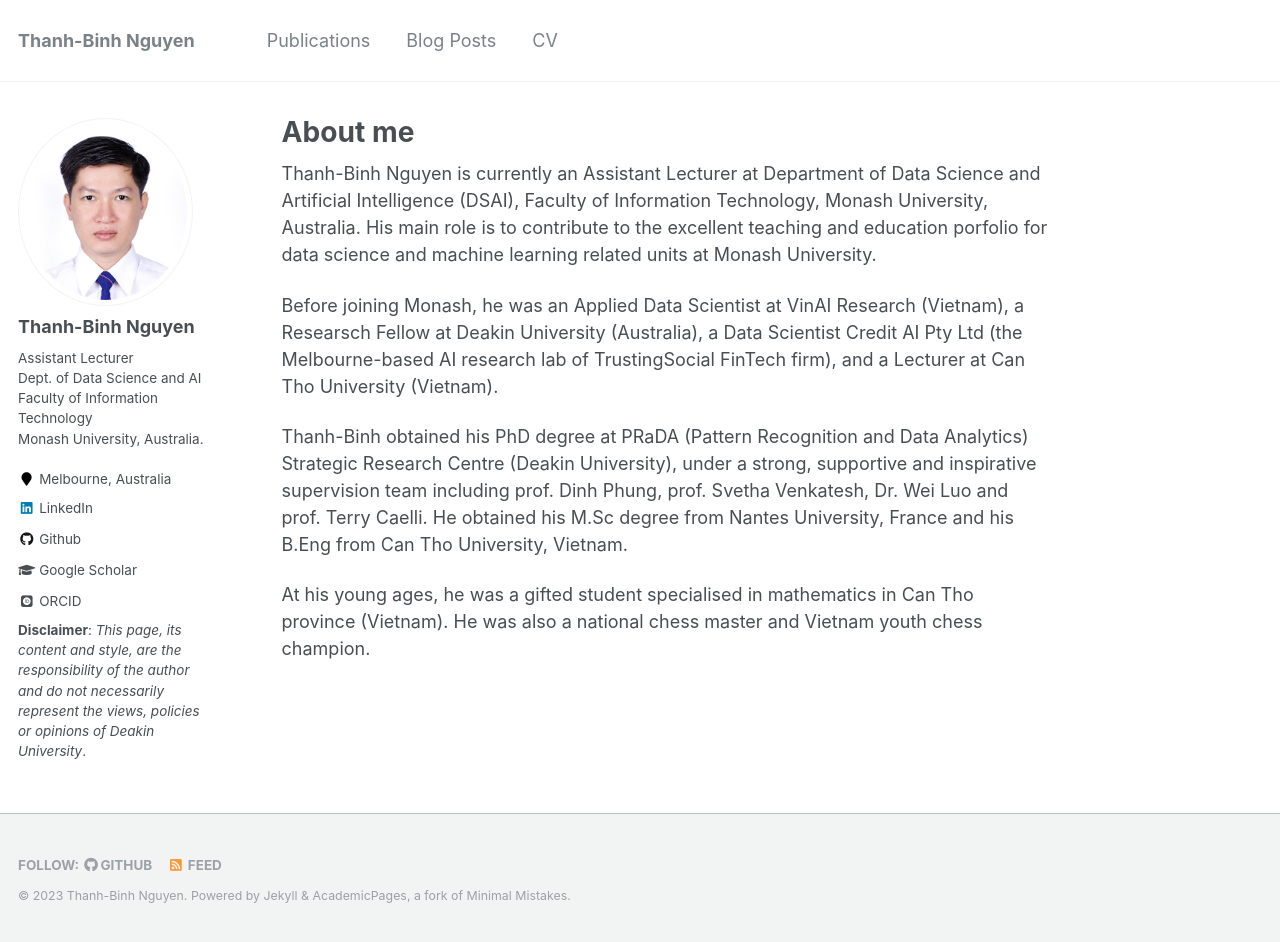
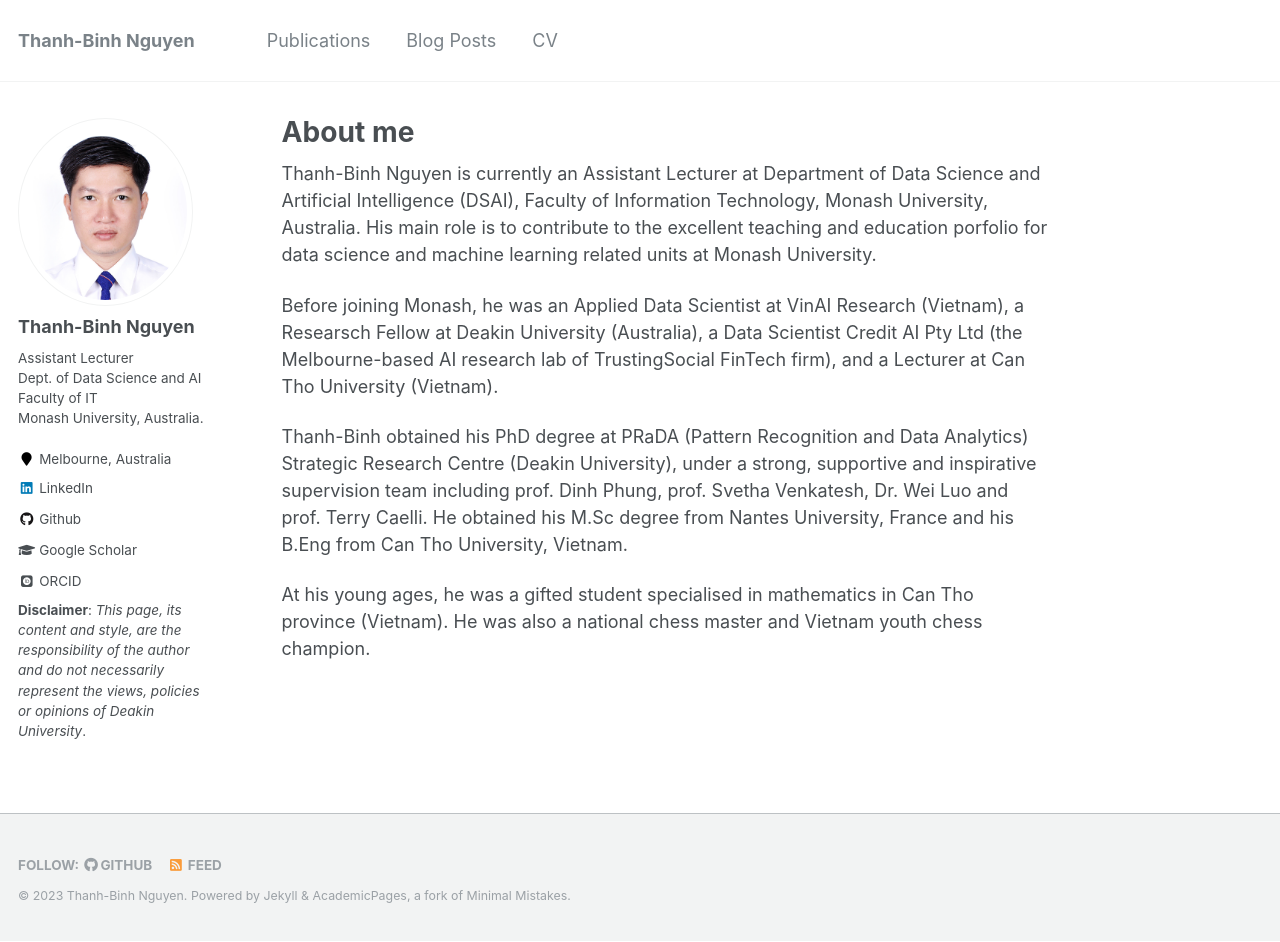
Before and after one commit to binh-ml/binh-ml.github.io, a Jekyll site: the page built from _pages/about.md, in a window 1280 px wide and 942 px high. Built offline with Jekyll 4.4.1, drawn with Linux system fonts in a browser that asks for light colours; some web fonts are replaced.

Commit message:
Update _config.yml

```diff
--- a/_config.yml
+++ b/_config.yml
@@ -82,7 +82,7 @@ analytics:
 author:
   name             : "Thanh-Binh Nguyen"
   avatar           : "profile.png"
-  bio              : "Assistant Lecturer<br>Dept. of Data Science and AI<br>Faculty of Information Technology<br>Monash University, Australia."
+  bio              : "Assistant Lecturer<br>Dept. of Data Science and AI<br>Faculty of IT<br>Monash University, Australia."
   location         : "Melbourne, Australia"
   employer         :
   pubmed           :
```
